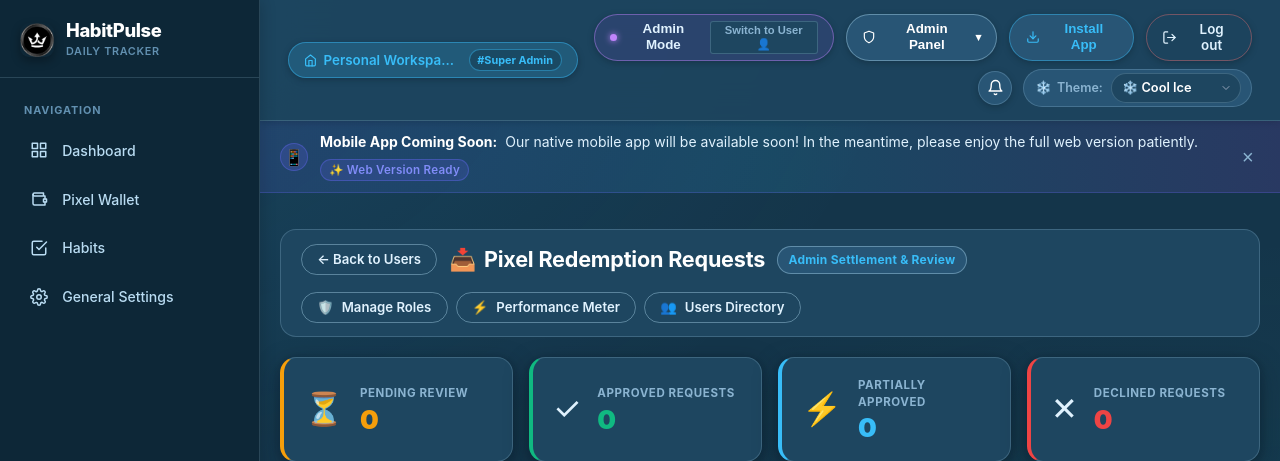
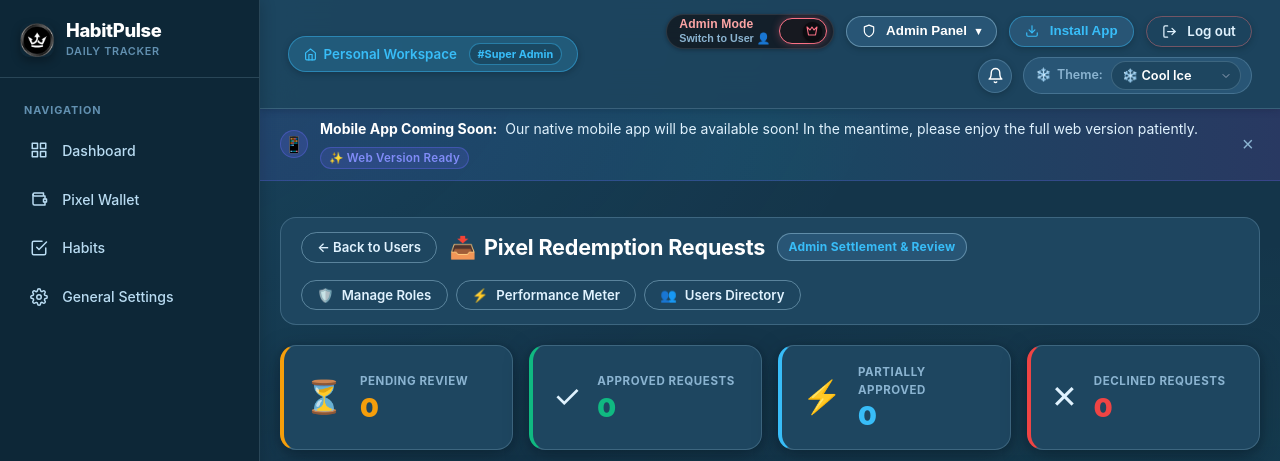
Before and after one commit to Roots-Tech/habitpulse, a Django app: page /accounts/admin-panel/requests/ in a window 1280 px wide. Shown: the top 461 px of the page. Run offline with Django 4.2, Linux system fonts and the light colour scheme; the visitor is signed in with stand-in values (Sample User, id 1); data comes from the database, SQL or seed files in the repository; data that the repository does not hold is empty; some libraries are stand-ins or nearby versions.

Commit message:
Redesign Admin/User mode toggle into reference pill-slider switch

```diff
--- a/templates/includes/topbar.html
+++ b/templates/includes/topbar.html
@@ -28,24 +28,41 @@
     {% if user.is_authenticated %}
       {# Top Row: Actions #}
       <div class="topbar-actions-row">
-        {# View Mode Toggle for Super Admins (Admin Mode <-> User Mode Preview) #}
+        {# View Mode Toggle for Super Admins (Admin Mode <-> User Mode Switch) #}
         {% if user.is_real_super_admin %}
-        <form method="post" action="{% url 'toggle_view_mode' %}" style="margin: 0; display: inline-flex;" title="Switch view between Admin and Regular User mode">
+        <form method="post" action="{% url 'toggle_view_mode' %}" class="view-mode-form" style="margin: 0; display: inline-flex; align-items: center;" title="Switch between Admin and Regular User preview mode">
           {% csrf_token %}
           <input type="hidden" name="next" value="{{ request.get_full_path }}">
           {% if request.is_user_view_mode %}
             <input type="hidden" name="mode" value="admin">
-            <button type="submit" class="btn btn-sm" style="padding: 0.35rem 0.75rem; font-size: 0.78rem; font-weight: 800; display: inline-flex; align-items: center; gap: 0.4rem; background: #34d399; border: 1px solid #059669; color: #064e3b; border-radius: var(--radius-sm); cursor: pointer; box-shadow: 0 0 10px rgba(52, 211, 153, 0.4);" title="You are previewing UI as Regular User. Click to switch back to Admin Mode.">
-              <span style="display: inline-block; width: 7px; height: 7px; border-radius: 50%; background: #064e3b;"></span>
-              <span>User Mode (Preview)</span>
-              <span style="font-size: 0.7rem; font-weight: 800; padding: 0.1rem 0.35rem; background: #064e3b; color: #34d399; border-radius: 3px;">Exit to Admin 👑</span>
+            <button type="submit" class="view-mode-toggle-btn is-user" title="You are previewing UI as Regular User. Click to return to Admin Mode.">
+              <span class="view-mode-text-group">
+                <span class="view-mode-title">User Mode</span>
+                <span class="view-mode-subtitle">Exit to Admin 👑</span>
+              </span>
+              <span class="view-mode-track is-user" aria-hidden="true">
+                <span class="view-mode-knob">
+                  <svg width="12" height="12" viewBox="0 0 24 24" fill="none" stroke="currentColor" stroke-width="2.2" stroke-linecap="round" stroke-linejoin="round">
+                    <path d="M20 21v-2a4 4 0 0 0-4-4H8a4 4 0 0 0-4 4v2"></path>
+                    <circle cx="12" cy="7" r="4"></circle>
+                  </svg>
+                </span>
+              </span>
             </button>
           {% else %}
             <input type="hidden" name="mode" value="user">
-            <button type="submit" class="btn btn-outline btn-sm" style="padding: 0.35rem 0.75rem; font-size: 0.78rem; font-weight: 700; display: inline-flex; align-items: center; gap: 0.4rem; border-color: rgba(192, 132, 252, 0.45); color: #c084fc; background: rgba(168, 85, 247, 0.1); border-radius: var(--radius-sm); cursor: pointer;" title="Preview UI as Regular User (hides all admin features temporarily)">
-              <span style="display: inline-block; width: 7px; height: 7px; border-radius: 50%; background: #c084fc; box-shadow: 0 0 6px #c084fc;"></span>
-              <span>Admin Mode</span>
-              <span style="font-size: 0.7rem; color: var(--text-muted); padding: 0.1rem 0.35rem; background: var(--surface); border: 1px solid var(--border-subtle); border-radius: 3px;">Switch to User 👤</span>
+            <button type="submit" class="view-mode-toggle-btn is-admin" title="Preview UI as Regular User (hides admin features temporarily)">
+              <span class="view-mode-text-group">
+                <span class="view-mode-title">Admin Mode</span>
+                <span class="view-mode-subtitle">Switch to User 👤</span>
+              </span>
+              <span class="view-mode-track is-admin" aria-hidden="true">
+                <span class="view-mode-knob">
+                  <svg width="12" height="12" viewBox="0 0 24 24" fill="none" stroke="currentColor" stroke-width="2.2" stroke-linecap="round" stroke-linejoin="round">
+                    <polygon points="2 4 5 20 19 20 22 4 16 10 12 4 8 10 2 4"></polygon>
+                  </svg>
+                </span>
+              </span>
             </button>
           {% endif %}
         </form>
@@ -406,6 +423,117 @@
   </div>
 
 <style>
+/* Super Admin View Mode Switch (Matching Reference Pill Toggle Design) */
+.view-mode-toggle-btn {
+  background: rgba(18, 20, 26, 0.75) !important;
+  border: 1px solid rgba(255, 255, 255, 0.1) !important;
+  border-radius: 9999px !important;
+  padding: 0.22rem 0.35rem 0.22rem 0.75rem !important;
+  display: inline-flex !important;
+  align-items: center !important;
+  gap: 0.55rem !important;
+  cursor: pointer !important;
+  text-decoration: none !important;
+  transition: all 0.2s cubic-bezier(0.4, 0, 0.2, 1) !important;
+  box-shadow: 0 1px 4px rgba(0, 0, 0, 0.3) !important;
+}
+
+.view-mode-toggle-btn:hover {
+  background: rgba(26, 29, 38, 0.95) !important;
+  border-color: rgba(255, 255, 255, 0.18) !important;
+  transform: translateY(-1px) !important;
+}
+
+.view-mode-toggle-btn.is-admin:hover .view-mode-track.is-admin {
+  box-shadow: 0 0 12px rgba(251, 113, 133, 0.5) !important;
+}
+
+.view-mode-toggle-btn.is-user:hover .view-mode-track.is-user {
+  border-color: #64748b !important;
+}
+
+/* Pill Track (Exact styling from user reference image) */
+.view-mode-track {
+  width: 48px;
+  height: 26px;
+  border-radius: 9999px;
+  background-color: #171920;
+  display: inline-flex;
+  align-items: center;
+  padding: 2px;
+  box-sizing: border-box;
+  position: relative;
+  flex-shrink: 0;
+  transition: all 0.25s cubic-bezier(0.4, 0, 0.2, 1);
+}
+
+/* Left Switch in Image: Coral/Rose glowing outline */
+.view-mode-track.is-admin {
+  border: 1.6px solid #fb7185;
+  box-shadow: 0 0 8px rgba(251, 113, 133, 0.32);
+}
+
+/* Right Switch in Image: Slate/Grey subtle outline */
+.view-mode-track.is-user {
+  border: 1.6px solid #475569;
+  box-shadow: inset 0 1px 2px rgba(0, 0, 0, 0.4);
+}
+
+/* Circular Thumb Knob inside track */
+.view-mode-knob {
+  width: 19px;
+  height: 19px;
+  border-radius: 50%;
+  background-color: #0b0c10;
+  display: inline-flex;
+  align-items: center;
+  justify-content: center;
+  color: #f3f4f6;
+  box-shadow: 0 1px 3px rgba(0, 0, 0, 0.7);
+  transition: transform 0.25s cubic-bezier(0.4, 0, 0.2, 1), color 0.2s ease;
+}
+
+/* Admin State: Knob moved to right */
+.view-mode-track.is-admin .view-mode-knob {
+  transform: translateX(21px);
+  color: #fb7185;
+}
+
+/* User State: Knob moved to left */
+.view-mode-track.is-user .view-mode-knob {
+  transform: translateX(0px);
+  color: #34d399;
+}
+
+/* Text Group inside toggle button */
+.view-mode-text-group {
+  display: flex;
+  flex-direction: column;
+  align-items: flex-start;
+  line-height: 1.15;
+  text-align: left;
+}
+
+.view-mode-title {
+  font-size: 0.76rem;
+  font-weight: 700;
+  color: var(--text-main);
+  letter-spacing: 0.01em;
+}
+
+.view-mode-subtitle {
+  font-size: 0.67rem;
+  font-weight: 600;
+  color: var(--text-muted);
+}
+
+.view-mode-toggle-btn.is-admin .view-mode-title {
+  color: #fca5a5;
+}
+
+.view-mode-toggle-btn.is-user .view-mode-title {
+  color: #6ee7b7;
+}
 /* Instant Reference UI styles for Habit Notifications */
 .habit-bell-btn {
   display: inline-flex !important;
```
